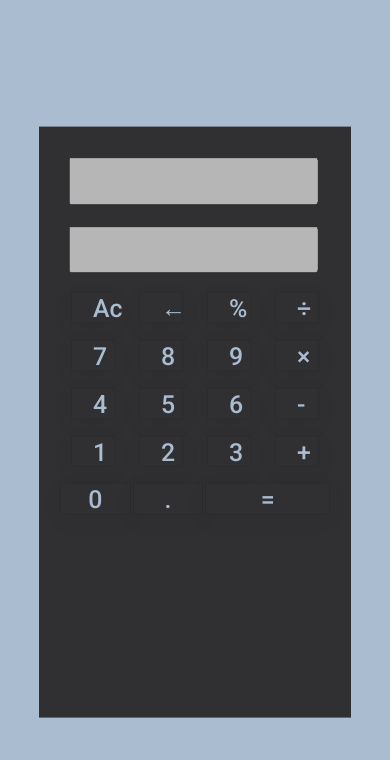
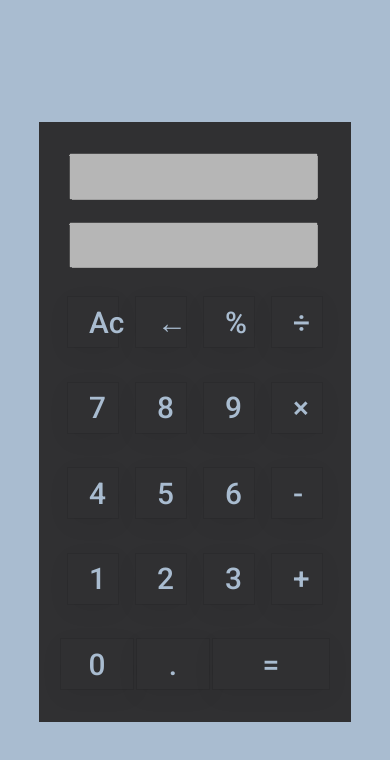
Before and after one commit to Darkcodexpch/Saylani-Batch-08-Projects, a plain HTML site: page Calculator/index.html in a window 390 px wide. Drawn offline with Linux system fonts and the light colour scheme.

Commit message:
update css
fix height bug

```diff
--- a/Calculator/app.css
+++ b/Calculator/app.css
@@ -116,15 +116,15 @@ body {
 @media (max-width: 400px) {
 .container{
     width: 80%;
-    height: 70%;
+    height: 100%;
 }
 .calcbutton {
-    margin: 0.9rem 0;
+    margin: 1.8rem 0;
 }
  .calcbutton>button{
-  width: 3rem;
-  height: 3rem;
-  font-size: 2.5rem;
+  width: 5rem;
+  height: 5rem;
+  font-size: 3rem;
  }
     /* CSS */
 
```
